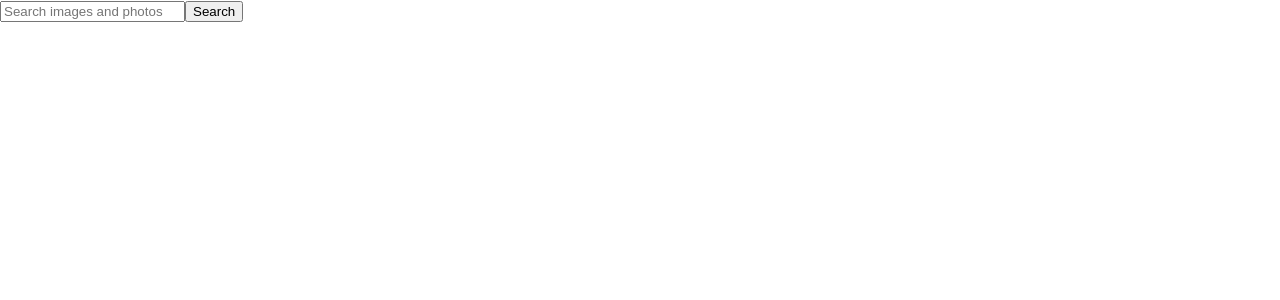
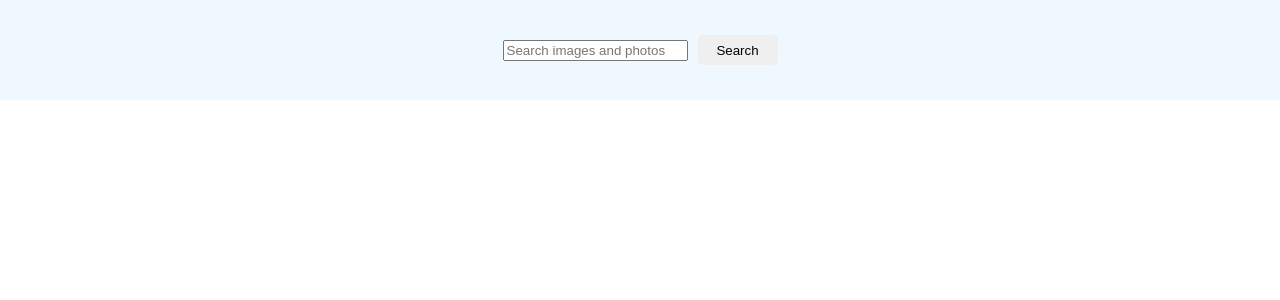
Before and after one commit to alexander-kulyk/goit-react-hw-03-image-finder, a React (Create React App) app: page / in a window 1280 px wide. Shown: the top 300 px of the page. Built offline with nearby package versions, Linux system fonts and the light colour scheme.

Commit message:
style search bar / gallery

```diff
--- a/src/components/ImageGallery/ImageGallery.styled.js
+++ b/src/components/ImageGallery/ImageGallery.styled.js
@@ -2,7 +2,9 @@
 import styled from 'styled-components';
 
 const ImgList = styled.ul`
-
+    display: flex;
+    flex-wrap: wrap;
+    list-style: none;
 `;
 
 export default ImgList;
--- a/src/components/Searchbar/Searchbar.styled.js
+++ b/src/components/Searchbar/Searchbar.styled.js
@@ -2,7 +2,12 @@
 import styled from 'styled-components';
 
 export const Header = styled.header`
+    display: flex;
+    align-items: center;
+    justify-content: center;
 
+    height: 100px;
+    background-color: aliceblue;
 `;
 
 export const Form = styled.form`
@@ -14,8 +19,22 @@ export const Input = styled.input`
 `;
 
 export const SearchBtn = styled.button`
+   border: none;
+   margin-left: 10px ;
 
+    width: 80px;
+    height: 30px;
+
+    border-radius: 5px;
+
+    cursor: pointer;
+
+    :hover{
+        transform: scale(1.1)
+    }
 `;
 export const NameBtn = styled.span`
 
+
+
 `;
```
